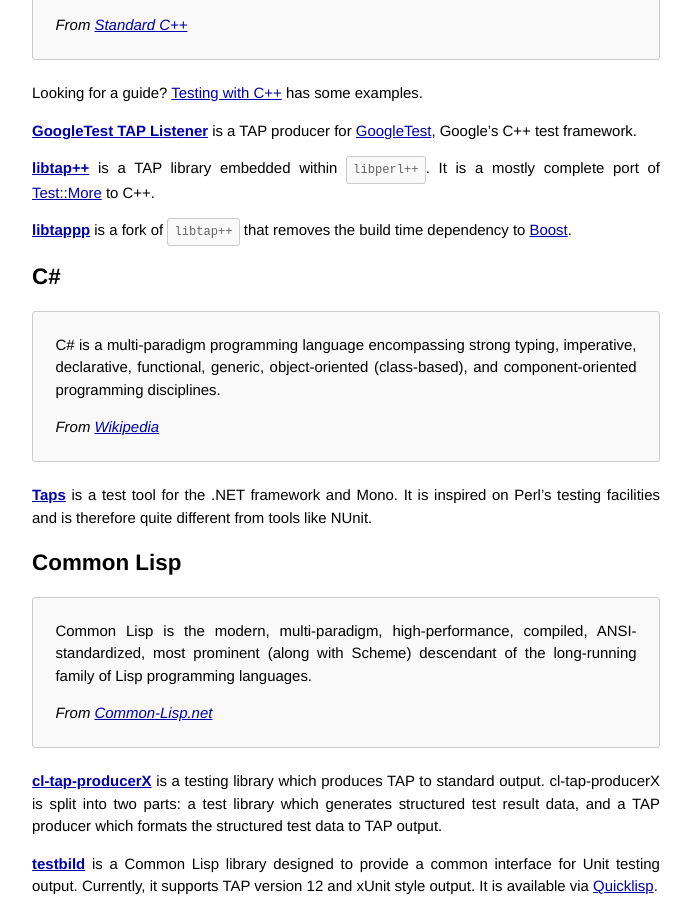
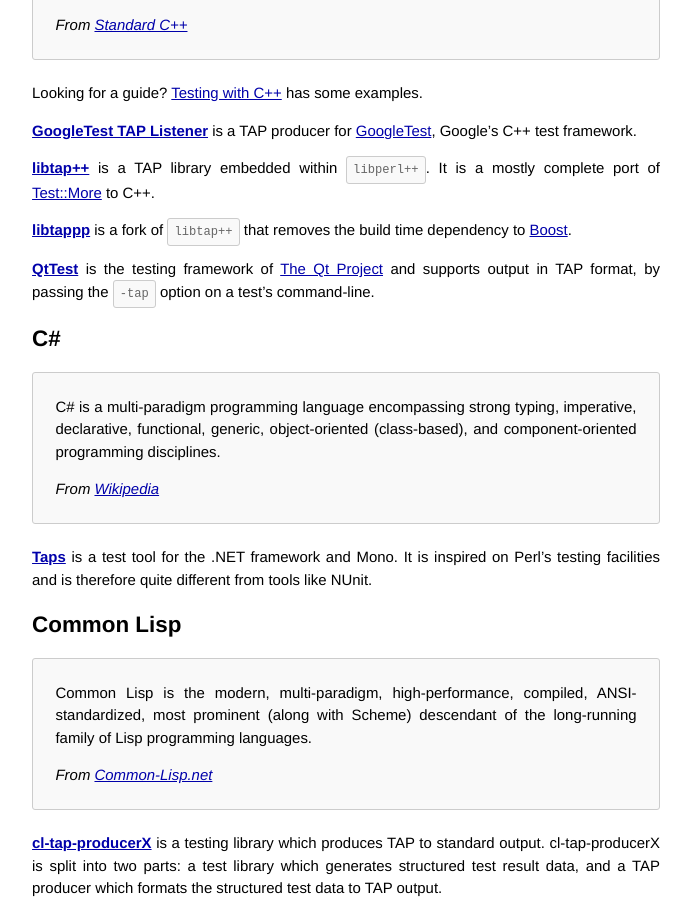
Before and after one commit to TestAnything/testanything.github.io, a Jekyll site: the page built from producers.md, in a window 1280 px wide and 900 px high, scrolled down 1585 px. Shown: the whole window, without its empty margins (294-985 px from the left). Built offline with Jekyll 4.4.1, drawn with Linux system fonts in a browser that asks for light colours.

Commit message:
Mention QtTest as a producer of TAP output (#163)

```diff
--- a/producers.md
+++ b/producers.md
@@ -129,6 +129,11 @@
 
 **[libtappp](https://github.com/cbab/libtappp)** is a fork of `libtap++`
 that removes the build time dependency to [Boost](http://www.boost.org/).
+
+**[QtTest](https://doc.qt.io/qt-6/qttest-index.html)** is the testing
+framework of [The Qt Project](https://www.qtproject.org/) and supports
+output in TAP format, by passing the `-tap` option on a test's
+command-line.
 
 ## [C# <a id="csharp"></a>](#csharp)
 
```
